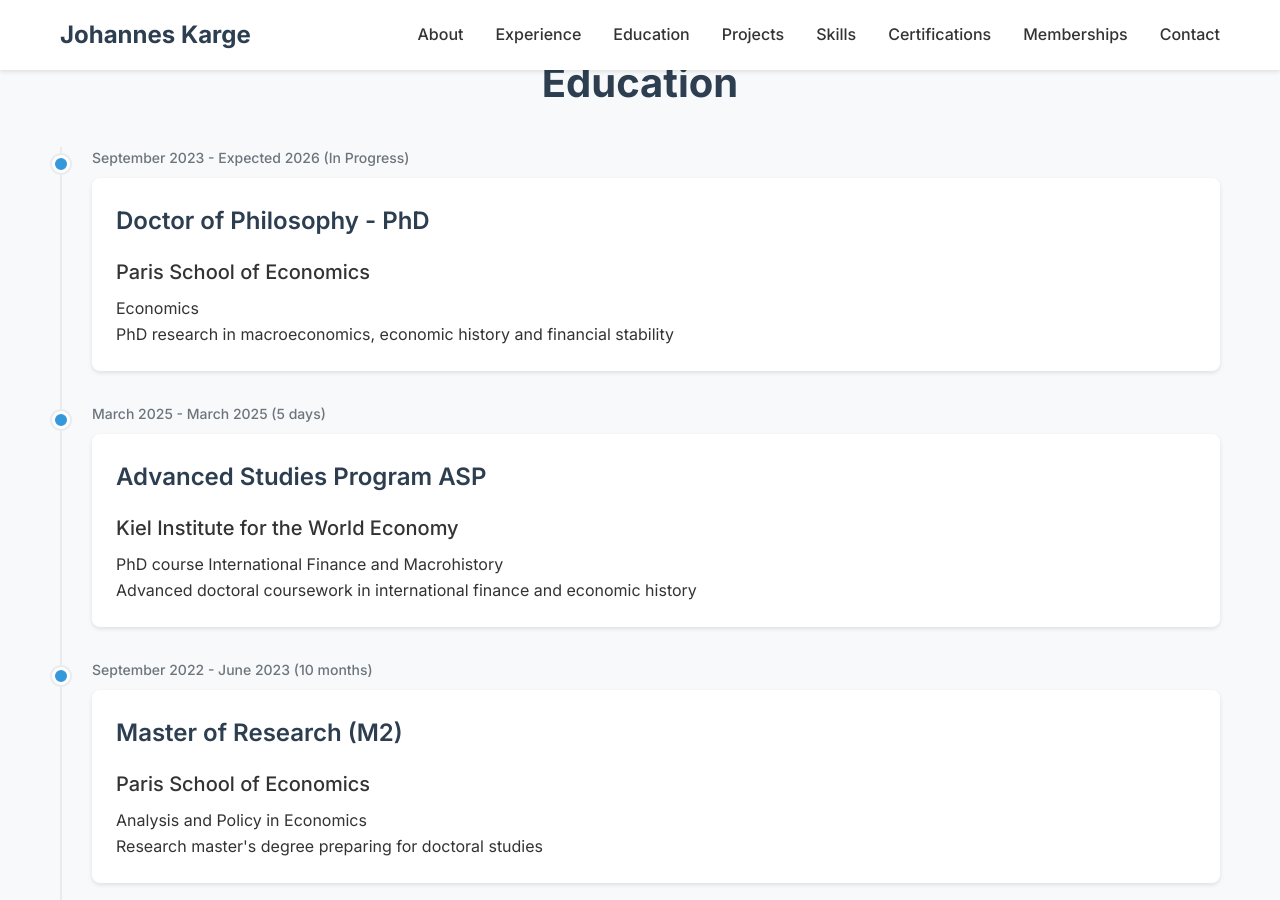
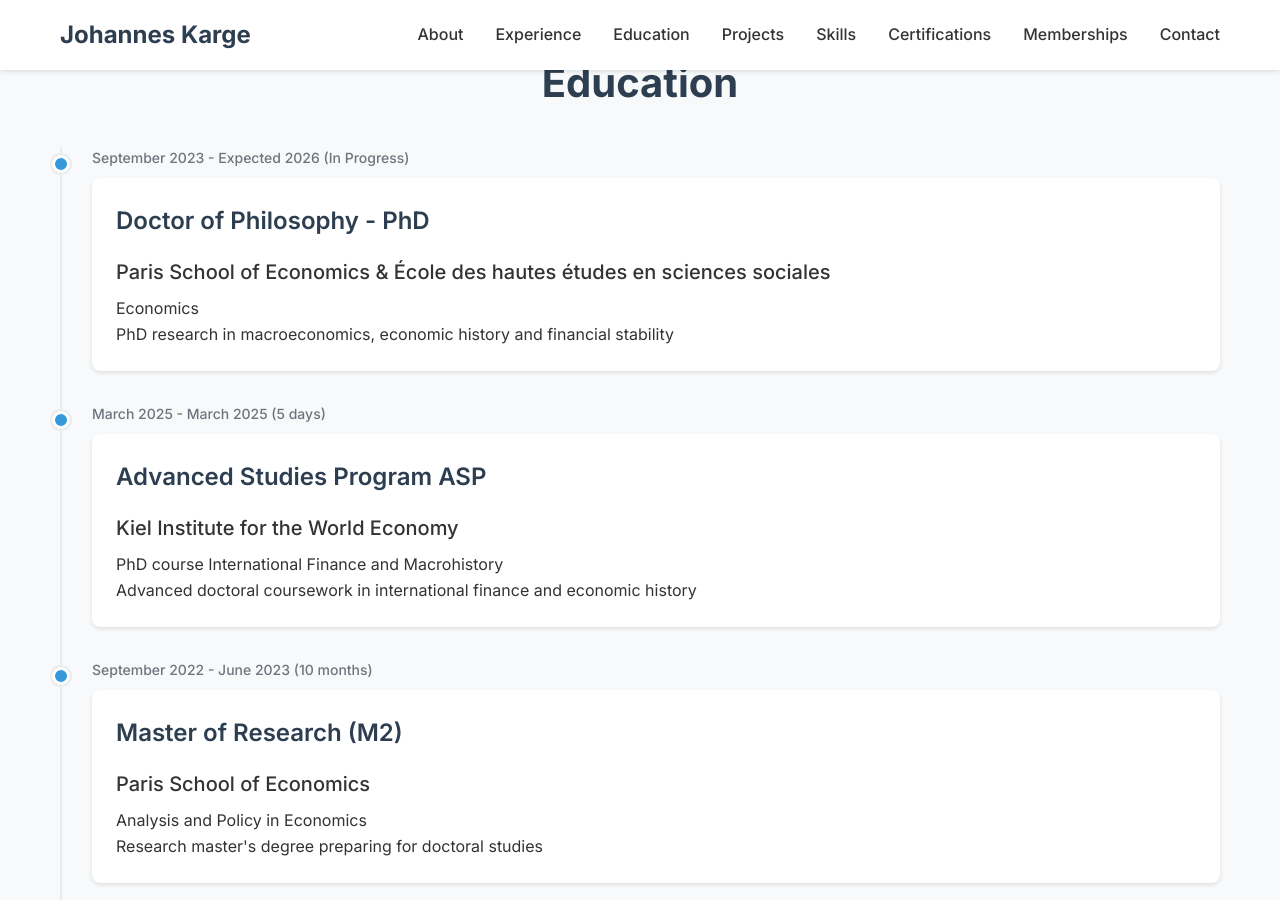
Before and after one commit to JohannesKarge/johanneskarge.github.io, a Jekyll site: the page built from index.md, in a window 1280 px wide and 900 px high, scrolled down 1919 px. Built offline with Jekyll 4.4.1, drawn with Linux system fonts in a browser that asks for light colours.

Commit message:
Update education.yml

```diff
--- a/_data/education.yml
+++ b/_data/education.yml
@@ -1,4 +1,4 @@
-- institution: Paris School of Economics
+- institution: Paris School of Economics & École des hautes études en sciences sociales
   degree: Doctor of Philosophy - PhD
   field: Economics
   start_date: September 2023
```
